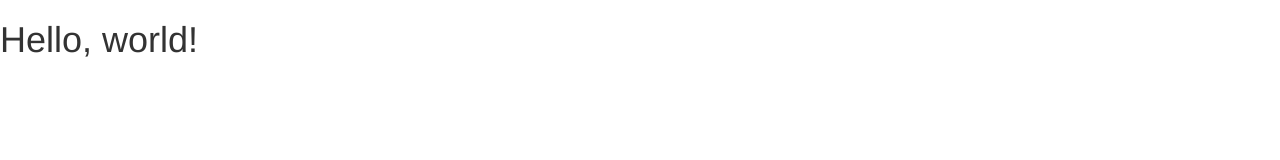
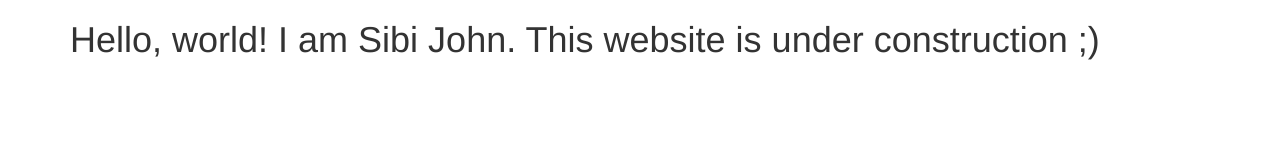
Before and after one commit to sibijohn72/me, a plain HTML site: page index.html in a window 1280 px wide. Drawn offline with nearby package versions, Linux system fonts and the light colour scheme.

Commit message:
Update index.html

```diff
--- a/index.html
+++ b/index.html
@@ -5,7 +5,7 @@
     <meta http-equiv="X-UA-Compatible" content="IE=edge">
     <meta name="viewport" content="width=device-width, initial-scale=1">
     <!-- The above 3 meta tags *must* come first in the head; any other head content must come *after* these tags -->
-    <title>Bootstrap 101 Template</title>
+    <title>Sibi John</title>
 
     <!-- Bootstrap -->
     <link rel="stylesheet" href="https://maxcdn.bootstrapcdn.com/bootstrap/3.3.7/css/bootstrap.min.css" integrity="sha384-BVYiiSIFeK1dGmJRAkycuHAHRg32OmUcww7on3RYdg4Va+PmSTsz/K68vbdEjh4u" crossorigin="anonymous">
@@ -17,8 +17,9 @@
     <![endif]-->
   </head>
   <body>
-    <h1>Hello, world!</h1>
-
+    <div class="container">
+    <h1>Hello, world! I am Sibi John. This website is under construction ;)</h1>
+    </div>
     <!-- jQuery (necessary for Bootstrap's JavaScript plugins) -->
     <script src="https://ajax.googleapis.com/ajax/libs/jquery/1.12.4/jquery.min.js"></script>
     <!-- Include all compiled plugins (below), or include individual files as needed -->
```
